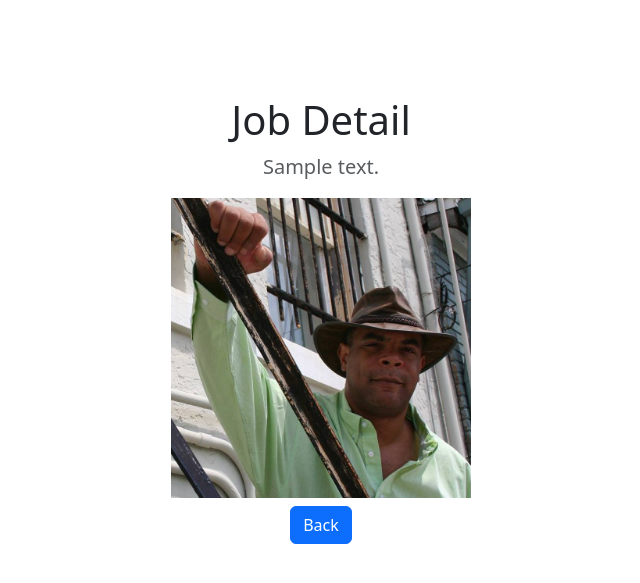
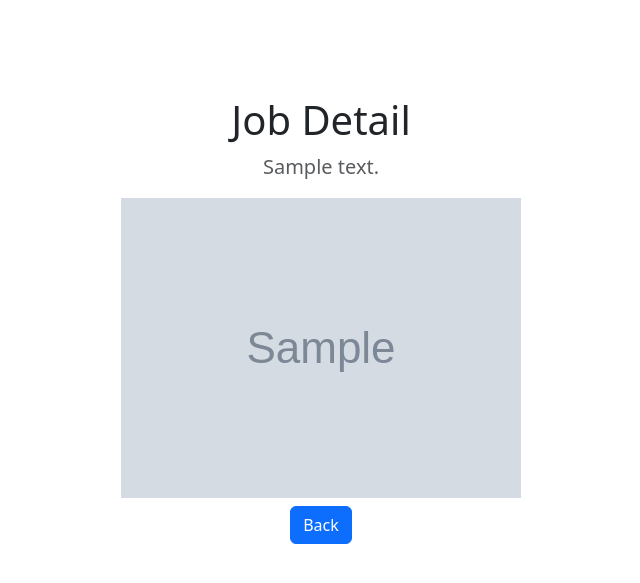
Before and after one commit to wanye71/Django-Portfolio, a Django app: template jobs/templates/jobs/detail.html in a window 1280 px wide. Shown: the top 583 px of the page, without its empty margins (319-959 px from the left). Run offline with Django 5.2, Linux system fonts and the light colour scheme; the template is opened without the code that fills it: most values are stand-ins (such as "Sample title", 1, 10 or a date in 2020); grey boxes marked "Sample" are stand-in pictures; data that the repository does not hold is empty; some libraries are stand-ins or nearby versions.

Commit message:
url paths with paramaters

```diff
--- a/jobs/templates/jobs/detail.html
+++ b/jobs/templates/jobs/detail.html
@@ -24,7 +24,7 @@
             <p class="lead text-body-secondary">
               {{ job.summary }}
             </p>
-            <img src="{% static 'WAYNE.jpg' %}" height="300" />
+            <img src="{{ job.image.url }}" height="300" />
             <p>
                 <a
                   href="{% url 'home' %}"
--- a/jobs/templates/jobs/home.html
+++ b/jobs/templates/jobs/home.html
@@ -42,15 +42,18 @@
           <div class="row row-cols-1 row-cols-sm-2 row-cols-md-3 g-3">
             {% for job in jobs.all %}
             <div class="col">
+
+            <a href="{% url 'detail' job.id %}">
               <div class="card shadow-sm">
                 <img src="{{ job.image.url }}" alt="">
                 <div class="card-body">
                   <p class="card-text">
                     {{ job.summary }}
                   </p>
-
                 </div>
               </div>
+            </a>
+
             </div>
             {% endfor %}
           </div>
```
